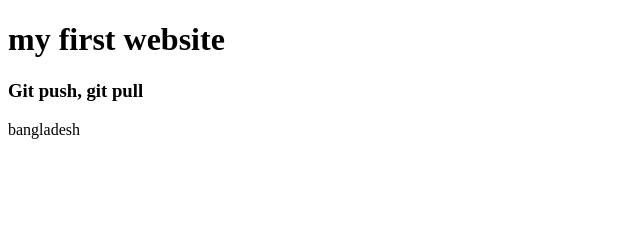
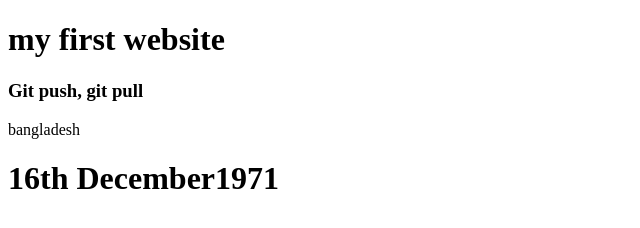
Before and after one commit to kaziit3134/my-first-website, a plain HTML site: page index.html in a window 1280 px wide. Shown: the whole page, without its empty margins (0-640 px from the left). Drawn offline with Linux system fonts and the light colour scheme.

Commit message:
add new code

```diff
--- a/index.html
+++ b/index.html
@@ -9,5 +9,6 @@
     <h1>my first website</h1>
     <h3>Git push, git pull</h3>
     <p>bangladesh</p>
+    <h1>16th December1971</h1>
 </body>
 </html>
```
